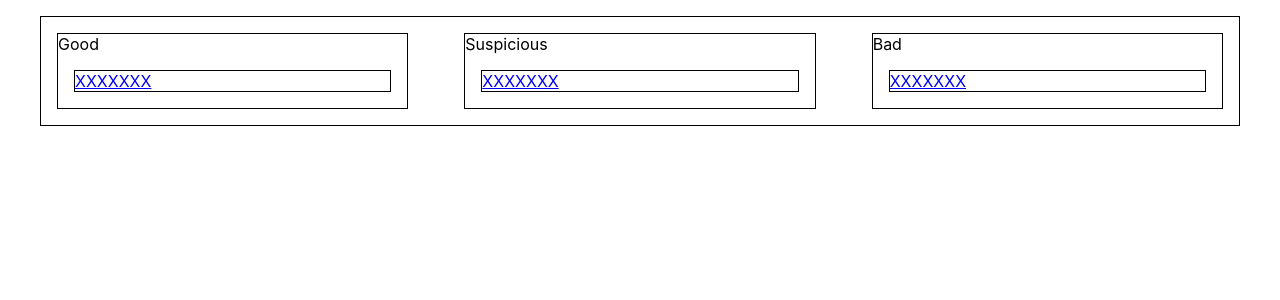
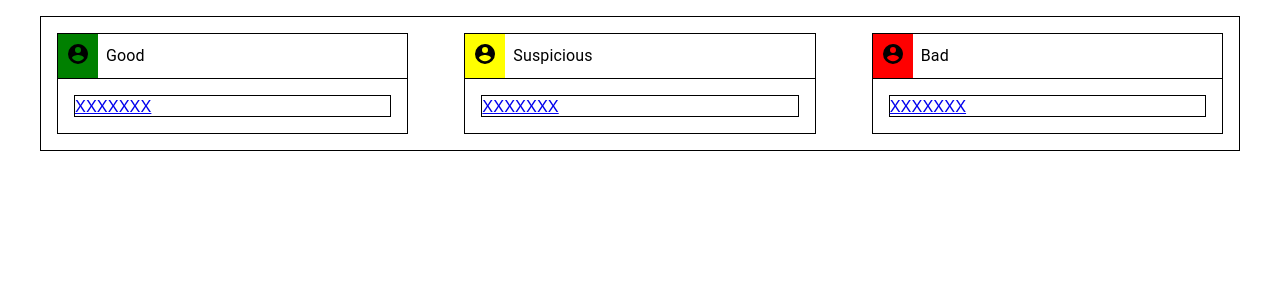
Before and after one commit to komaruloh/hackathon-2019, a React (Create React App) app: page / in a window 1280 px wide. Shown: the top 300 px of the page. Built offline with nearby package versions, Linux system fonts and the light colour scheme.

Commit message:
Add color to list heading

```diff
--- a/src/Dashboard.js
+++ b/src/Dashboard.js
@@ -2,7 +2,10 @@ import React from "react";
 import Container from "@material-ui/core/Container";
 import Grid from "@material-ui/core/Grid";
 import Box from "@material-ui/core/Box";
+import Typography from "@material-ui/core/Typography";
 import { Link } from "react-router-dom";
+import Icon from "@mdi/react";
+import { mdiAccountCircle } from "@mdi/js";
 
 const User = () => {
   return (
@@ -12,11 +15,16 @@ const User = () => {
   );
 };
 
-const List = ({ title }) => {
+const List = ({ title, color }) => {
   return (
     <Grid item xs={4}>
       <Box border={1} m={2}>
-        <div>{title}</div>
+        <Box display="flex" alignItems="center" borderBottom={1}>
+          <Box bgcolor={color} marginRight={1} p={1}>
+            <Icon size={1} path={mdiAccountCircle} />
+          </Box>
+          <Typography variant="body1">{title}</Typography>
+        </Box>
         <User />
       </Box>
     </Grid>
@@ -28,9 +36,9 @@ const Dashboard = () => {
     <Container maxWidth="lg">
       <Box border={1} m={2}>
         <Grid container spacing={3}>
-          <List title="Good" />
-          <List title="Suspicious" />
-          <List title="Bad" />
+          <List title="Good" color="green" />
+          <List title="Suspicious" color="yellow" />
+          <List title="Bad" color="red" />
         </Grid>
       </Box>
     </Container>
```
